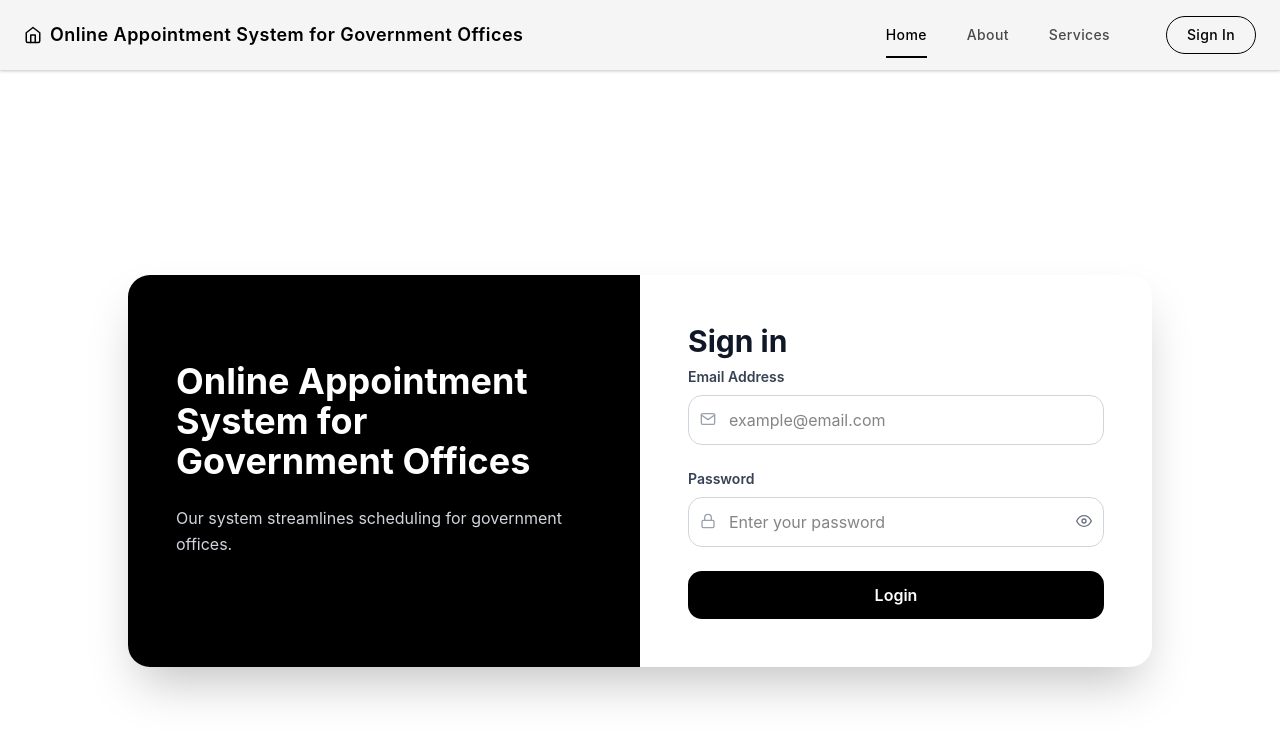
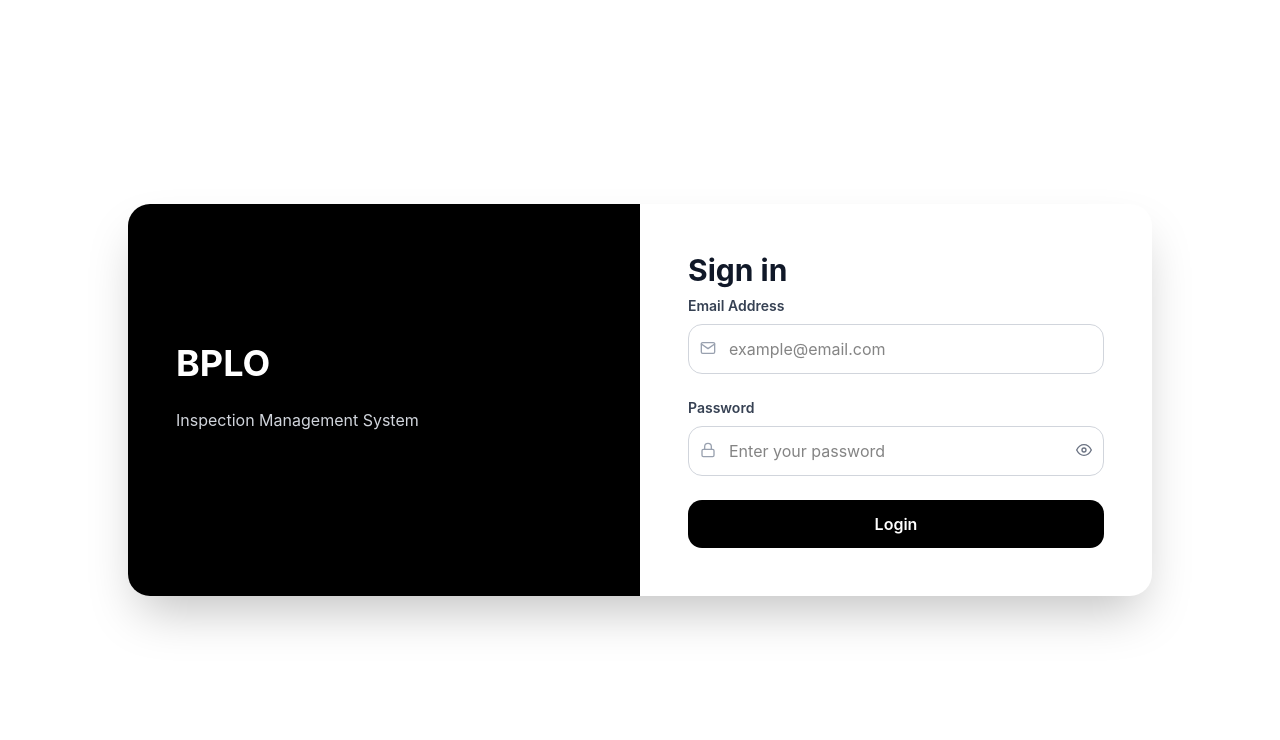
Before and after one commit to MarkPagkaliwagan/BPLOmis, a Next.js app: page / in a window 1280 px wide. Shown: the top 740 px of the page. Built offline with nearby package versions, Linux system fonts and the light colour scheme; no server answers.

Commit message:
fix prisma generate for vercel

```diff
--- a/src/app/page.tsx
+++ b/src/app/page.tsx
@@ -1,22 +1,19 @@
 "use client"
 
 import { FiMail, FiLock, FiEye } from "react-icons/fi"
-import Navbar from "@/components/Navbar"
 
 export default function LoginPage() {
   return (
-    <>
-      <Navbar />
       <div className="min-h-screen flex items-center justify-center bg-transparent px-4">
         <div className="w-full max-w-5xl bg-white rounded-3xl shadow-2xl overflow-hidden grid md:grid-cols-2">
 
           {/* LEFT SIDE */}
           <div className="hidden md:flex flex-col justify-center bg-black text-white p-12">
             <h2 className="text-4xl font-bold mb-6">
-              Online Appointment System for Government Offices
+              BPLO
             </h2>
             <p className="text-gray-300 mb-6 leading-relaxed">
-              Our system streamlines scheduling for government offices.
+              Inspection Management System
             </p>
           </div>
 
@@ -73,6 +70,6 @@ export default function LoginPage() {
 
         </div>
       </div>
-    </>
+
   )
 }
--- a/src/components/Navbar.tsx
+++ /dev/null
@@ -1,185 +0,0 @@
-"use client"
-
-import Link from "next/link"
-import { useRouter, usePathname } from "next/navigation"
-import { useEffect, useState, useRef } from "react"
-import { supabase } from "@/lib/supabase"
-import { FiHome, FiLogOut, FiMenu, FiX } from "react-icons/fi"
-
-export default function Navbar() {
-  const router = useRouter()
-  const pathname = usePathname()
-
-  const [user, setUser] = useState<any>(null)
-  const [menuOpen, setMenuOpen] = useState(false)
-
-  const indicatorRef = useRef<HTMLDivElement>(null)
-  const navRef = useRef<HTMLDivElement>(null)
-
-  // 🔐 Supabase Auth Listener
-  useEffect(() => {
-    const { data: listener } = supabase.auth.onAuthStateChange(
-      (_event, session) => {
-        setUser(session?.user ?? null)
-      }
-    )
-
-    supabase.auth.getSession().then(({ data }) => {
-      setUser(data.session?.user ?? null)
-    })
-
-    return () => {
-      listener.subscription.unsubscribe()
-    }
-  }, [])
-
-  // 🎯 Sliding Underline
-  useEffect(() => {
-    const nav = navRef.current
-    const indicator = indicatorRef.current
-    if (!nav || !indicator) return
-
-    const activeLink = nav.querySelector(
-      `a[href="${pathname}"]`
-    ) as HTMLElement
-
-    if (activeLink) {
-      indicator.style.left = activeLink.offsetLeft + "px"
-      indicator.style.width = activeLink.offsetWidth + "px"
-    }
-  }, [pathname])
-
-  const handleLogout = async () => {
-    await supabase.auth.signOut()
-    router.push("/Navsection/login")
-    setMenuOpen(false)
-  }
-
-  const navLinkStyle = (path: string) =>
-    `relative font-medium tracking-wide transition duration-300 ${
-      pathname === path
-        ? "text-black"
-        : "text-black/70 hover:text-black"
-    }`
-
-  return (
-    <header className="sticky top-0 z-50 w-full bg-black/4 backdrop-blur-lg border-b border-black/10 shadow-sm">
-      <div className="max-w-7xl mx-auto px-6 py-4 flex items-center justify-between">
-
-        {/* Logo */}
-        <Link
-          href="/"
-          className="flex items-center gap-2 text-black font-semibold text-lg tracking-wide"
-        >
-          <FiHome />
-          Online Appointment System for Government Offices
-        </Link>
-
-        {/* Desktop Nav */}
-        <nav
-          ref={navRef}
-          className="relative hidden md:flex items-center gap-10 text-sm"
-        >
-          <Link href="/" className={navLinkStyle("/")}>
-            Home
-          </Link>
-
-          <Link href="/Navsection/about" className={navLinkStyle("/Navsection/about")}>
-            About
-          </Link>
-
-          <Link href="/Navsection/services" className={navLinkStyle("/Navsection/services")}>
-            Services
-          </Link>
-
-          {!user ? (
-            <Link
-              href="/Navsection/login"
-              className="ml-4 px-5 py-2 rounded-full border border-black text-black font-medium tracking-wide hover:bg-black hover:text-white transition-all duration-300"
-            >
-              Sign In
-            </Link>
-          ) : (
-            <>
-              <Link
-                href="/dashboard"
-                className={navLinkStyle("/dashboard")}
-              >
-                Dashboard
-              </Link>
-
-              <button
-                onClick={handleLogout}
-                className="ml-4 px-5 py-2 rounded-full bg-black text-white hover:opacity-80 transition duration-300"
-              >
-                Logout
-              </button>
-            </>
-          )}
-
-          {/* Sliding Indicator */}
-          <div
-            ref={indicatorRef}
-            className="absolute -bottom-1 h-0.5 bg-black transition-all duration-500 ease-in-out"
-          />
-        </nav>
-
-        {/* Mobile Button */}
-        <button
-          onClick={() => setMenuOpen(!menuOpen)}
-          className="md:hidden text-black"
-        >
-          {menuOpen ? <FiX size={22} /> : <FiMenu size={22} />}
-        </button>
-      </div>
-
-      {/* Mobile Menu */}
-      <div
-        className={`md:hidden overflow-hidden transition-all duration-300 ${
-          menuOpen ? "max-h-96 border-t border-black/10" : "max-h-0"
-        }`}
-      >
-        <div className="flex flex-col px-6 py-4 gap-5 bg-black/4 backdrop-blur-lg text-black">
-
-          <Link href="/" onClick={() => setMenuOpen(false)}>
-            Home
-          </Link>
-
-          <Link href="/Navsection/about" onClick={() => setMenuOpen(false)}>
-            About
-          </Link>
-
-          <Link href="/Navsection/services" onClick={() => setMenuOpen(false)}>
-            Services
-          </Link>
-
-          {!user ? (
-            <Link
-              href="/Navsection/login"
-              onClick={() => setMenuOpen(false)}
-              className="mt-2 px-4 py-2 rounded-full border border-black text-center"
-            >
-              Sign In
-            </Link>
-          ) : (
-            <>
-              <Link
-                href="/dashboard"
-                onClick={() => setMenuOpen(false)}
-              >
-                Dashboard
-              </Link>
-
-              <button
-                onClick={handleLogout}
-                className="text-left"
-              >
-                Logout
-              </button>
-            </>
-          )}
-        </div>
-      </div>
-    </header>
-  )
-}
```
